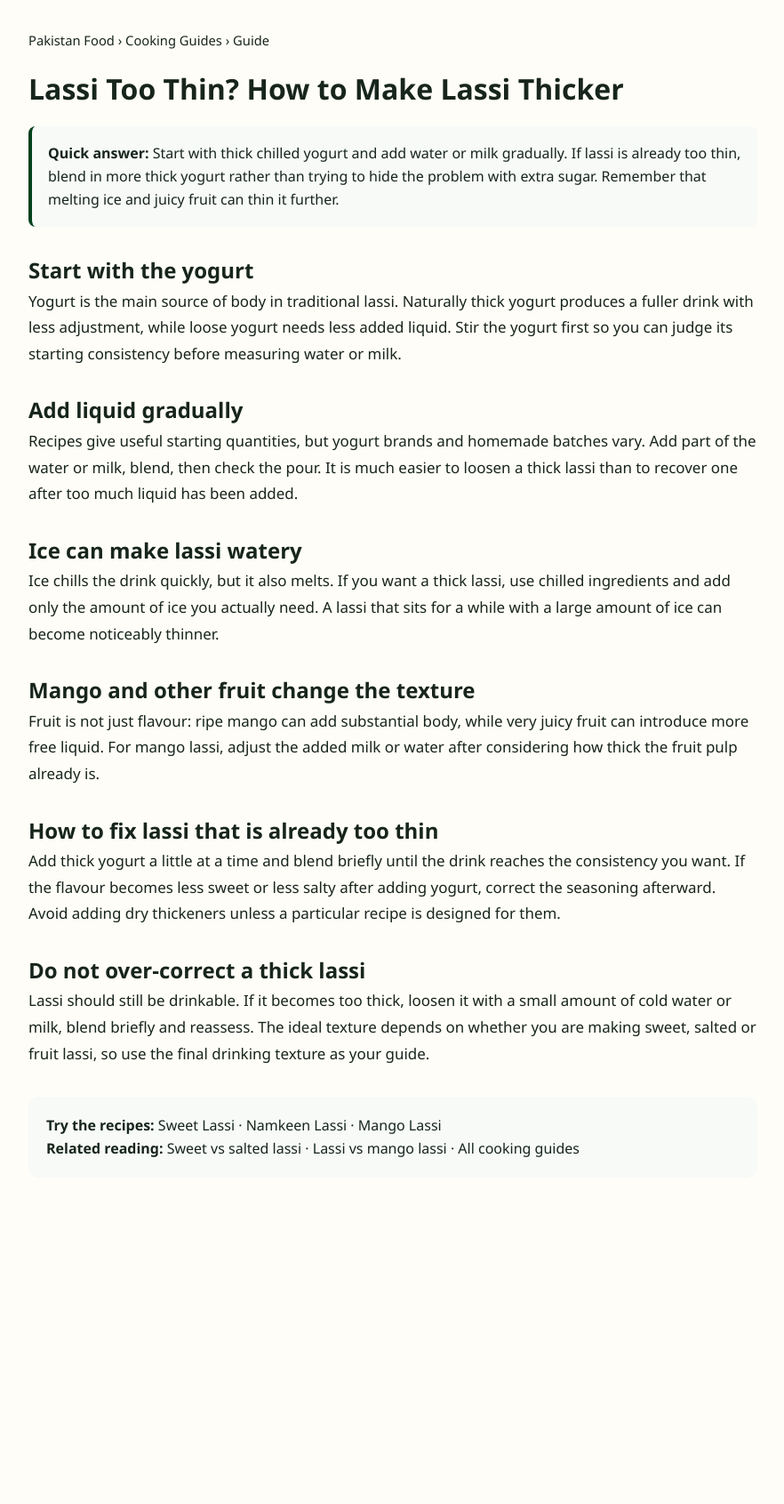
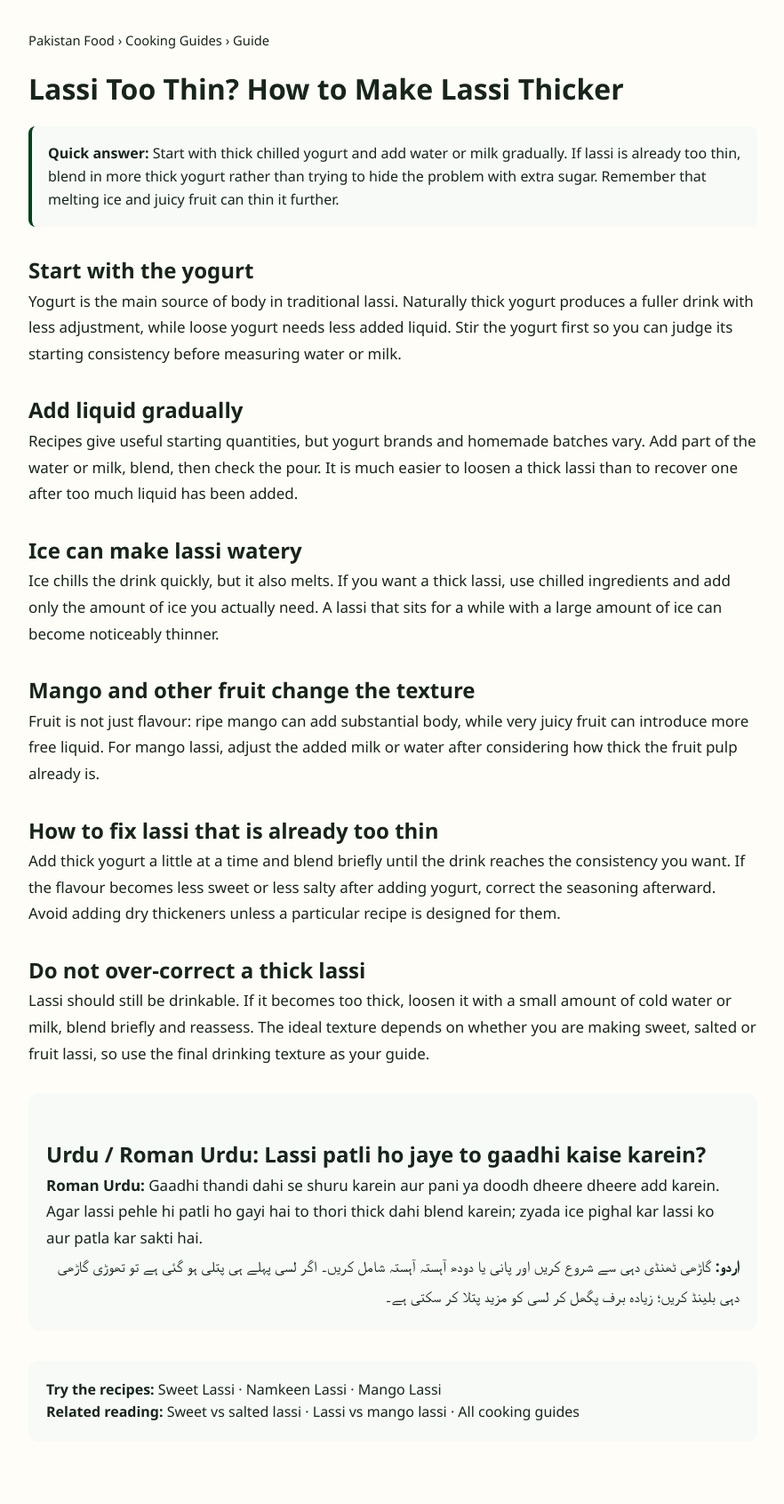
Before and after one commit to manazarali01-hub/pakistan-food, a Jekyll site: the page guides/how-to-make-lassi-thicker.html, which Jekyll copies as it is, in a window 1280 px wide. Shown: the whole page at 89% size, without its empty margins (198-1080 px from the left). Built offline with Jekyll 4.4.1, drawn with Linux system fonts in a browser that asks for light colours; before the commit the page ends 1394 px from its top, so only the background shows below that.

Commit message:
Add Urdu and Roman Urdu search coverage

```diff
--- a/guides/how-to-make-lassi-thicker.html
+++ b/guides/how-to-make-lassi-thicker.html
@@ -4,7 +4,7 @@
 <meta name="robots" content="index,follow,max-image-preview:large"><meta name="theme-color" content="#01411c">
 <link rel="canonical" href="https://pakistanfoodrecipes.top/guides/how-to-make-lassi-thicker.html"><link rel="stylesheet" href="../style.css"><link rel="stylesheet" href="../enhancements.css"><link rel="stylesheet" href="../premium.css">
 <script type="application/ld+json">{"@context":"https://schema.org","@type":"Article","headline":"Lassi Too Thin? How to Make Lassi Thicker","description":"How yogurt thickness, added liquid, ice, fruit and blending affect lassi consistency.","mainEntityOfPage":"https://pakistanfoodrecipes.top/guides/how-to-make-lassi-thicker.html","publisher":{"@type":"Organization","name":"Pakistan Food","url":"https://pakistanfoodrecipes.top/"}}</script>
-<style>.guide{max-width:860px;margin:0 auto;padding:34px 20px 70px}.guide h1{line-height:1.15}.quick{padding:18px;border-left:4px solid #01411c;background:#f7faf7;border-radius:8px;margin:24px 0}.guide p{font-size:1.06rem;line-height:1.75}.guide h2{margin-top:30px}.crumbs{font-size:.92rem;margin-bottom:24px}.guide-cta{margin-top:34px;padding:20px;background:#f7faf7;border-radius:12px}</style></head>
+<style>.guide{max-width:860px;margin:0 auto;padding:34px 20px 70px}.guide h1{line-height:1.15}.quick{padding:18px;border-left:4px solid #01411c;background:#f7faf7;border-radius:8px;margin:24px 0}.guide p{font-size:1.06rem;line-height:1.75}.guide h2{margin-top:30px}.crumbs{font-size:.92rem;margin-bottom:24px}.guide-cta{margin-top:34px;padding:20px;background:#f7faf7;border-radius:12px}.urdu-box{margin:30px 0;padding:20px;background:#f7faf7;border-radius:12px}.urdu-box [lang="ur"]{font-size:1.08rem;line-height:2;text-align:right;direction:rtl}</style></head>
 <body><main class="guide"><div class="crumbs"><a href="../">Pakistan Food</a> › <a href="./">Cooking Guides</a> › Guide</div><h1>Lassi Too Thin? How to Make Lassi Thicker</h1><div class="quick"><strong>Quick answer:</strong> Start with thick chilled yogurt and add water or milk gradually. If lassi is already too thin, blend in more thick yogurt rather than trying to hide the problem with extra sugar. Remember that melting ice and juicy fruit can thin it further.</div>
 <h2>Start with the yogurt</h2><p>Yogurt is the main source of body in traditional lassi. Naturally thick yogurt produces a fuller drink with less adjustment, while loose yogurt needs less added liquid. Stir the yogurt first so you can judge its starting consistency before measuring water or milk.</p>
 <h2>Add liquid gradually</h2><p>Recipes give useful starting quantities, but yogurt brands and homemade batches vary. Add part of the water or milk, blend, then check the pour. It is much easier to loosen a thick lassi than to recover one after too much liquid has been added.</p>
@@ -12,4 +12,5 @@
 <h2>Mango and other fruit change the texture</h2><p>Fruit is not just flavour: ripe mango can add substantial body, while very juicy fruit can introduce more free liquid. For mango lassi, adjust the added milk or water after considering how thick the fruit pulp already is.</p>
 <h2>How to fix lassi that is already too thin</h2><p>Add thick yogurt a little at a time and blend briefly until the drink reaches the consistency you want. If the flavour becomes less sweet or less salty after adding yogurt, correct the seasoning afterward. Avoid adding dry thickeners unless a particular recipe is designed for them.</p>
 <h2>Do not over-correct a thick lassi</h2><p>Lassi should still be drinkable. If it becomes too thick, loosen it with a small amount of cold water or milk, blend briefly and reassess. The ideal texture depends on whether you are making sweet, salted or fruit lassi, so use the final drinking texture as your guide.</p>
+<section class="urdu-box"><h2>Urdu / Roman Urdu: Lassi patli ho jaye to gaadhi kaise karein?</h2><p><strong>Roman Urdu:</strong> Gaadhi thandi dahi se shuru karein aur pani ya doodh dheere dheere add karein. Agar lassi pehle hi patli ho gayi hai to thori thick dahi blend karein; zyada ice pighal kar lassi ko aur patla kar sakti hai.</p><p lang="ur"><strong>اردو:</strong> گاڑھی ٹھنڈی دہی سے شروع کریں اور پانی یا دودھ آہستہ آہستہ شامل کریں۔ اگر لسی پہلے ہی پتلی ہو گئی ہے تو تھوڑی گاڑھی دہی بلینڈ کریں؛ زیادہ برف پگھل کر لسی کو مزید پتلا کر سکتی ہے۔</p></section>
 <div class="guide-cta"><strong>Try the recipes:</strong> <a href="../recipes/sweet-lassi.html">Sweet Lassi</a> · <a href="../recipes/namkeen-lassi.html">Namkeen Lassi</a> · <a href="../recipes/mango-lassi.html">Mango Lassi</a><br><strong>Related reading:</strong> <a href="sweet-vs-salted-lassi.html">Sweet vs salted lassi</a> · <a href="lassi-vs-mango-lassi.html">Lassi vs mango lassi</a> · <a href="./">All cooking guides</a></div></main></body></html>
```
